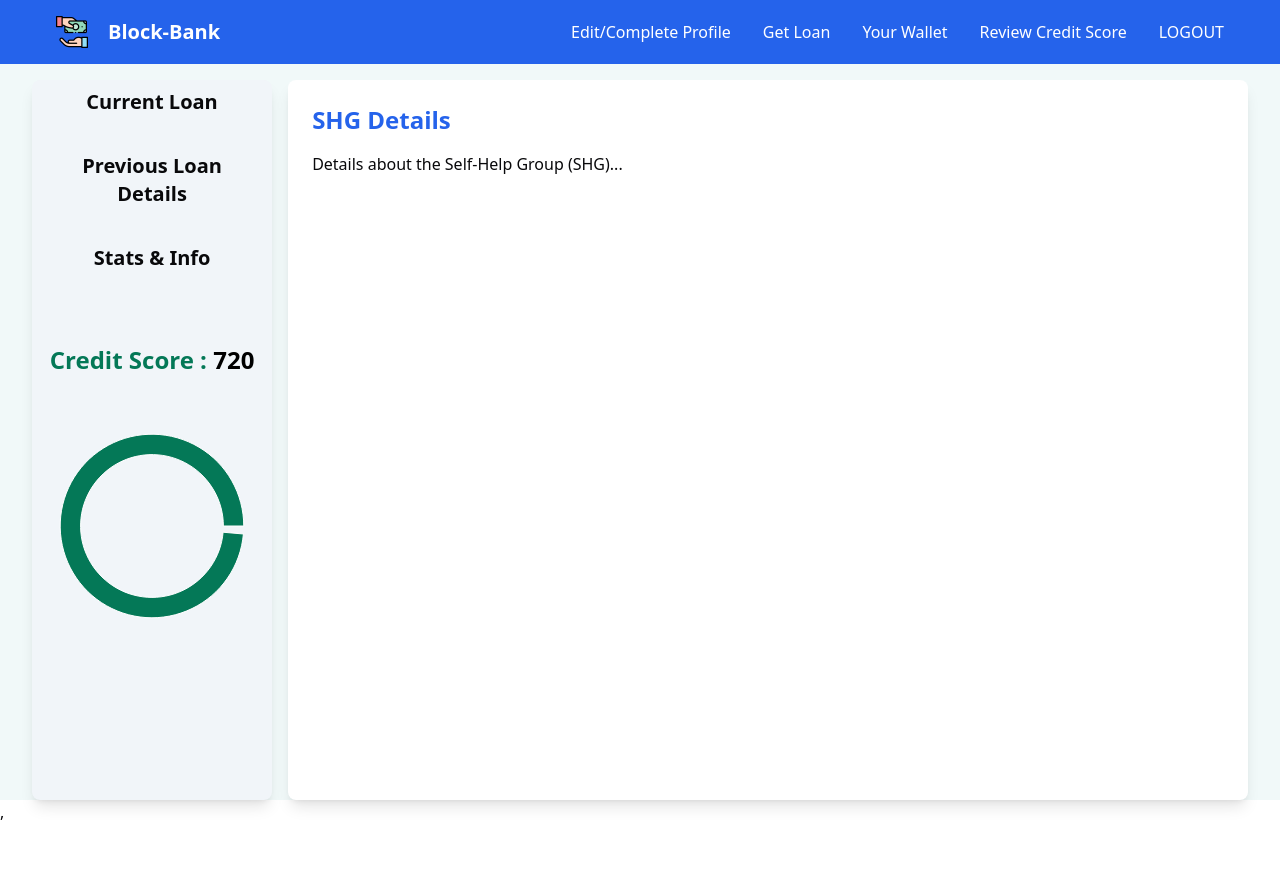
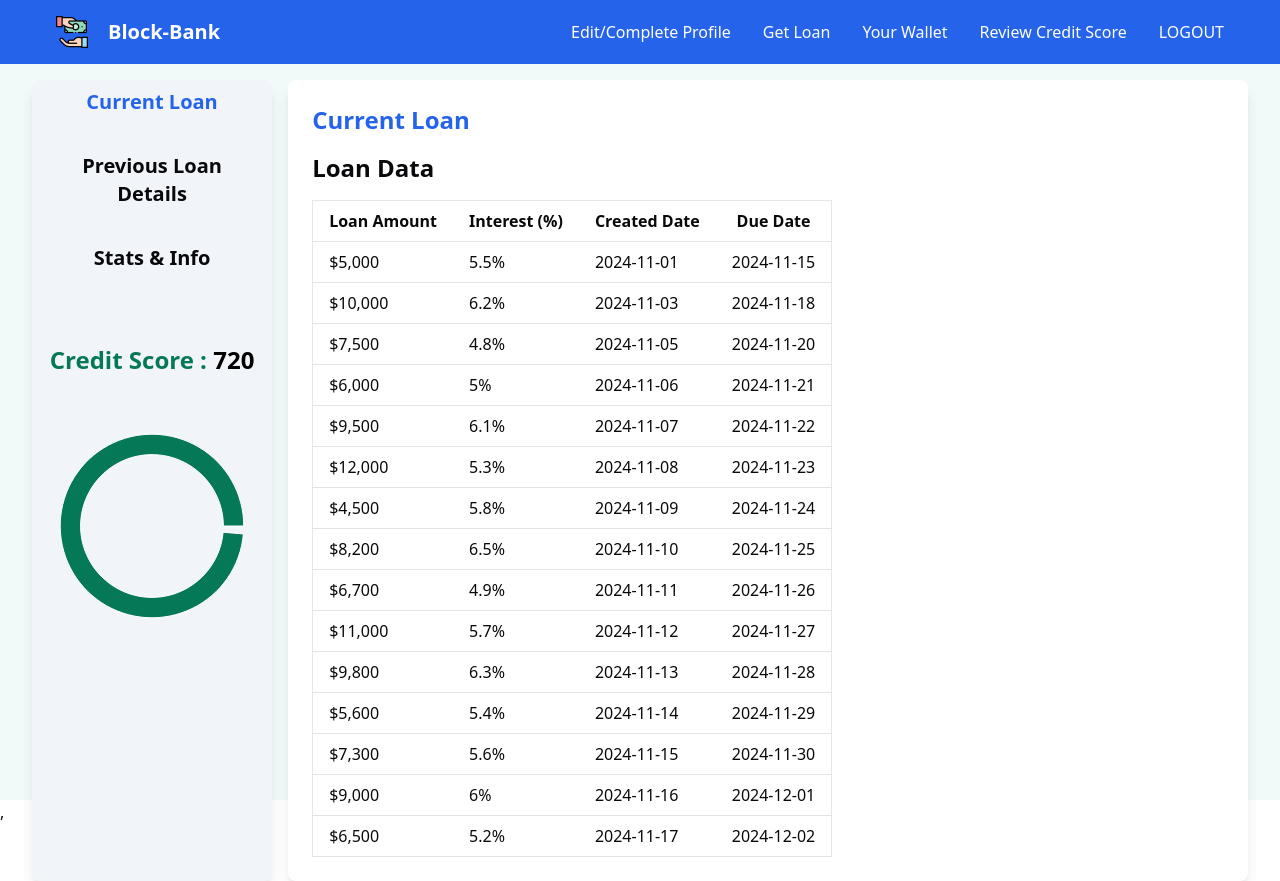
Before and after one commit to Abhinav1341/blockbank, a React (Vite) app in the folder block-bank/: page / in a window 1280 px wide. Before the commit the page ends 824 px from the top, so only its background shows below. Built offline with nearby package versions, Linux system fonts and the light colour scheme.

Commit message:
load data added

```diff
--- a/block-bank/package.json
+++ b/block-bank/package.json
@@ -16,6 +16,7 @@
     "lucide-react": "^0.455.0",
     "react": "^18.3.1",
     "react-dom": "^18.3.1",
+    "react-icons": "^5.3.0",
     "react-router-dom": "^6.28.0",
     "recharts": "^2.13.3",
     "tailwind-merge": "^2.5.4",
--- a/block-bank/src/Components/home.jsx
+++ b/block-bank/src/Components/home.jsx
@@ -7,9 +7,10 @@ import { singleUser } from "./data";
 import KYC from "./profile/kyc";
 import NumberTicker from "../../components/number-ticker";
 import Loan from "./Loan";
+import LoanTable from "./loantable";
 
 const HomePage = () => {
-  const [activeTab, setActiveTab] = useState("SHG Details");
+  const [activeTab, setActiveTab] = useState("Current Loan");
   return (
     <div className="h-screen bg-[#f1f9f9] flex flex-col">
       {/* Main Content */}
@@ -83,16 +84,19 @@ const HomePage = () => {
           <div>
             {/* Content for each tab */}
             {activeTab === "Current Loan" && (
-              <p>Your current loan details...</p>
+              // <p>Your current loan details...</p>
+              <div>
+                <LoanTable/>
+              </div>
             )}
             {activeTab === "Previous Loans" && (
-              <p>Your previous loan history...</p>
+             <div>
+             <LoanTable/>
+           </div>
             )}
 
             {activeTab === "Stats" && <States />}
-            {activeTab === "SHG Details" && (
-              <p>Details about the Self-Help Group (SHG)...</p>
-            )}
+
             {activeTab === "Profile" && (
               <div>
                 <Profile {...singleUser} />
--- /dev/null
+++ b/block-bank/src/Components/loantable.jsx
@@ -0,0 +1,59 @@
+import React from "react";
+import { FaCheckCircle, FaTimesCircle } from "react-icons/fa";
+
+const LoanTable = () => {
+    const loanData = [
+        { id: 1, loanAmount: 5000, interest: 5.5, createdDate: "2024-11-01", dueDate: "2024-11-15" },
+        { id: 2, loanAmount: 10000, interest: 6.2, createdDate: "2024-11-03", dueDate: "2024-11-18" },
+        { id: 3, loanAmount: 7500, interest: 4.8, createdDate: "2024-11-05", dueDate: "2024-11-20" },
+        { id: 4, loanAmount: 6000, interest: 5.0, createdDate: "2024-11-06", dueDate: "2024-11-21" },
+        { id: 5, loanAmount: 9500, interest: 6.1, createdDate: "2024-11-07", dueDate: "2024-11-22" },
+        { id: 6, loanAmount: 12000, interest: 5.3, createdDate: "2024-11-08", dueDate: "2024-11-23" },
+        { id: 7, loanAmount: 4500, interest: 5.8, createdDate: "2024-11-09", dueDate: "2024-11-24" },
+        { id: 8, loanAmount: 8200, interest: 6.5, createdDate: "2024-11-10", dueDate: "2024-11-25" },
+        { id: 9, loanAmount: 6700, interest: 4.9, createdDate: "2024-11-11", dueDate: "2024-11-26" },
+        { id: 10, loanAmount: 11000, interest: 5.7, createdDate: "2024-11-12", dueDate: "2024-11-27" },
+        { id: 11, loanAmount: 9800, interest: 6.3, createdDate: "2024-11-13", dueDate: "2024-11-28" },
+        { id: 12, loanAmount: 5600, interest: 5.4, createdDate: "2024-11-14", dueDate: "2024-11-29" },
+        { id: 13, loanAmount: 7300, interest: 5.6, createdDate: "2024-11-15", dueDate: "2024-11-30" },
+        { id: 14, loanAmount: 9000, interest: 6.0, createdDate: "2024-11-16", dueDate: "2024-12-01" },
+        { id: 15, loanAmount: 6500, interest: 5.2, createdDate: "2024-11-17", dueDate: "2024-12-02" },
+      ];
+
+
+  const checkSubmission = (dueDate, submittedDate) => {
+    return new Date(submittedDate) <= new Date(dueDate);
+  };
+
+  return (
+    <div className="container mx-auto  ">
+      <h1 className="text-2xl font-bold mb-4">Loan Data</h1>
+      <table className=" bg-white border border-gray-200">
+        <thead>
+          <tr>
+
+            <th className="py-2 px-4 border-b">Loan Amount</th>
+            <th className="py-2 px-4 border-b">Interest (%)</th>
+            <th className="py-2 px-4 border-b">Created Date</th>
+            <th className="py-2 px-4 border-b">Due Date</th>
+
+          </tr>
+        </thead>
+        <tbody>
+          {loanData.map((loan) => (
+            <tr key={loan.id} className="hover:bg-gray-100  ">
+
+              <td className="py-2 px-4 border-b">${loan.loanAmount.toLocaleString()}</td>
+              <td className="py-2 px-4 border-b">{loan.interest}%</td>
+              <td className="py-2 px-4 border-b">{loan.createdDate}</td>
+              <td className="py-2 px-4 border-b">{loan.dueDate}</td>
+
+            </tr>
+          ))}
+        </tbody>
+      </table>
+    </div>
+  );
+};
+
+export default LoanTable;
```
Also changed, not shown: 1 other file (tests, documents, lock files or other folders).
